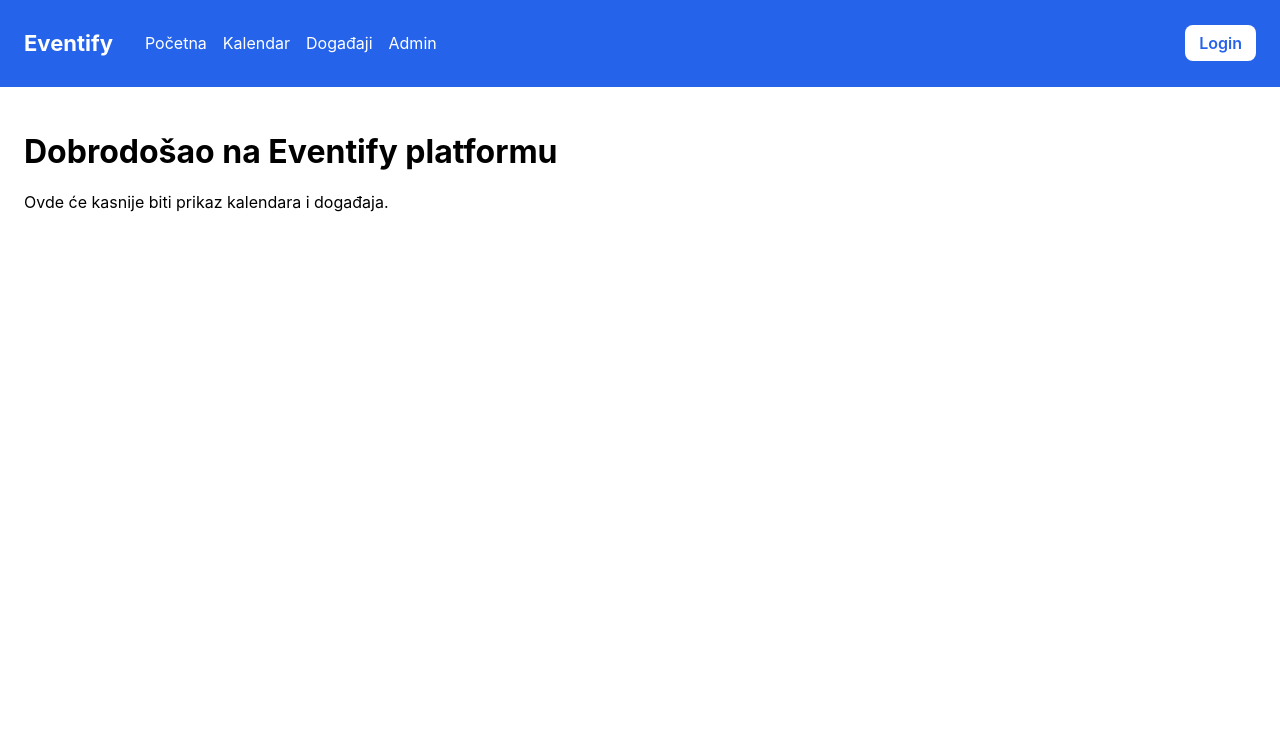
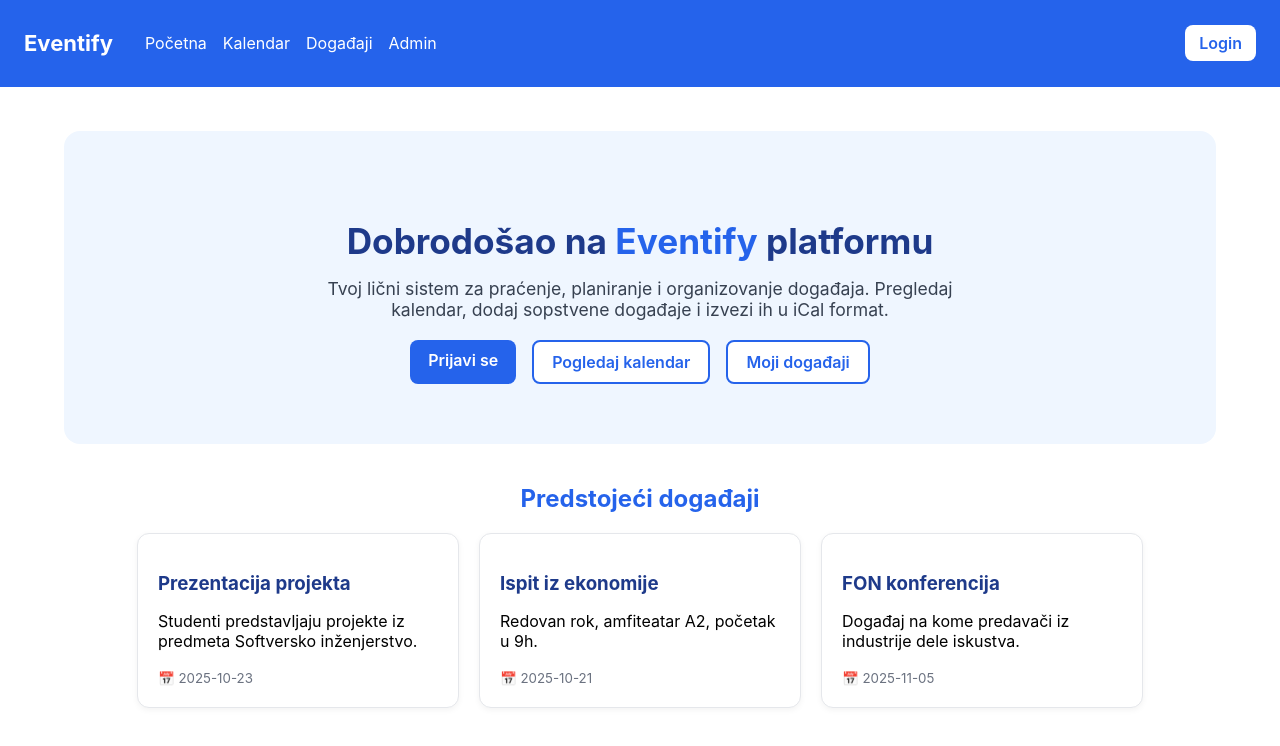
Before and after one commit to elab-development/internet-tehnologije-2024-projekat-appupravljanjedogadjajima_2021_384_91, a React (Create React App) app in the folder frontend/reactapp/: page / in a window 1280 px wide. Shown: the top 746 px of the page. Built offline with nearby package versions, Linux system fonts and the light colour scheme.

Commit message:
Postavljena pocetna stranica

```diff
--- a/frontend/reactapp/src/App.js
+++ b/frontend/reactapp/src/App.js
@@ -4,6 +4,7 @@
 import CalendarPage from "./pages/CalendarPage";
 import AdminPage from "./pages/AdminPage";
 import EventsPage from "./pages/EventsPage";
+import HomePage from "./pages/HomePage";
 
 function App() {
   return (
@@ -12,15 +13,7 @@
         <NavBar />
         <div style={{ padding: "24px" }}>
           <Routes>
-            <Route
-              path="/"
-              element={
-                <>
-                  <h1>Dobrodošao na Eventify platformu</h1>
-                  <p>Ovde će kasnije biti prikaz kalendara i događaja.</p>
-                </>
-              }
-            />
+            <Route path="/" element={<HomePage />} />
             <Route path="/login" element={<Login />} />
             <Route path="/calendar" element={<CalendarPage />} />
             <Route path="/admin" element={<AdminPage />} />
--- a/frontend/reactapp/src/pages/HomePage.jsx
+++ b/frontend/reactapp/src/pages/HomePage.jsx
@@ -29,7 +29,7 @@
         <h1>Dobrodošao na <span className="blue">Eventify</span> platformu</h1>
         <p>
           Tvoj lični sistem za praćenje, planiranje i organizovanje događaja.
-          Pregledaj kalendar, dodaj sopstvene događaje i izvozi ih u iCal format.
+          Pregledaj kalendar, dodaj sopstvene događaje i izvezi ih u iCal format.
         </p>
 
         <div className="hero-buttons">
```
